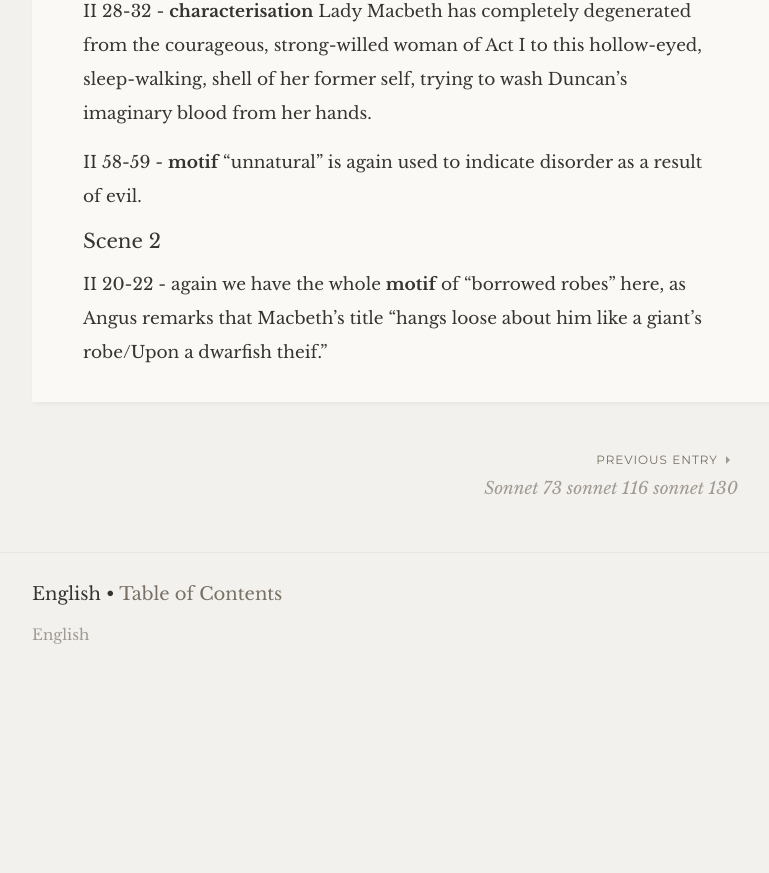
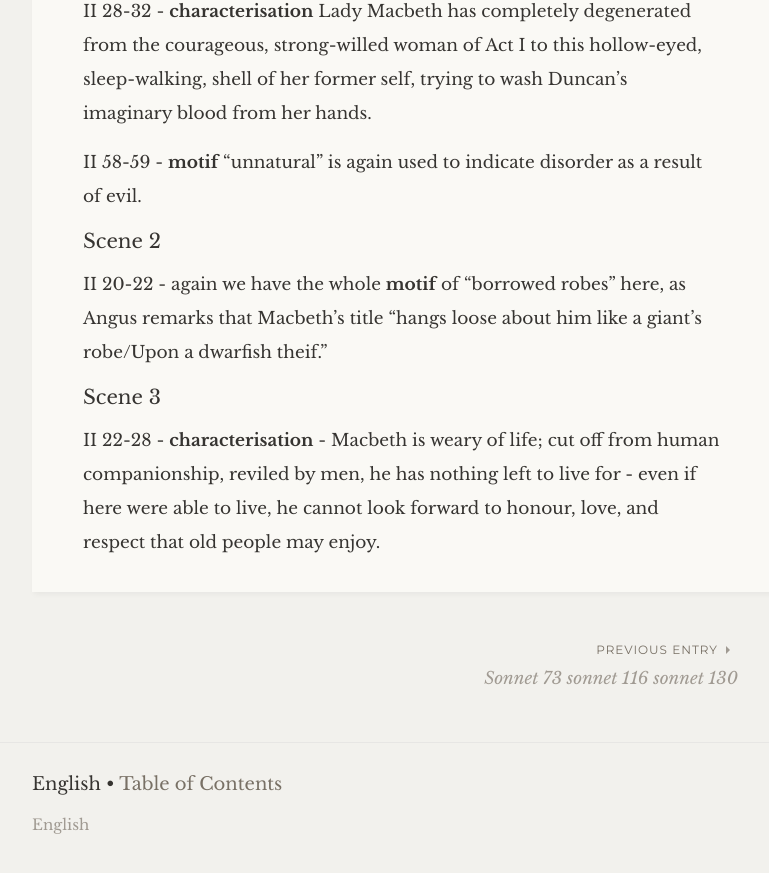
Before and after one commit to EthenStrine/English, a Jekyll site: the page built from _posts/2018-11-5-Macbeth.md, in a window 1280 px wide and 900 px high, scrolled down 5200 px. Shown: the top 873 px of the window, without its empty margins (238-1007 px from the left). Built offline with Jekyll 4.4.1, drawn with Linux system fonts in a browser that asks for light colours; some web fonts are replaced; our own code applies the rules of GitHub Pages for plain Markdown files; before the commit the page ends 5910 px from its top, so only the background shows below that.

Commit message:
Update _posts/2018-11-5-Macbeth.md

```diff
--- a/_posts/2018-11-5-Macbeth.md
+++ b/_posts/2018-11-5-Macbeth.md
@@ -123,3 +123,7 @@ II 58-59 - **motif** "unnatural" is again used to indicate disorder as a result
 ### Scene 2
 
 II 20-22 - again we have the whole __motif__ of "borrowed robes" here, as Angus remarks that Macbeth's title "hangs loose about him like a giant's robe/Upon a dwarfish theif."
+
+### Scene 3
+
+II 22-28 - **characterisation** - Macbeth is weary of life; cut off from human companionship, reviled by men, he has nothing left to live for - even if here were able to live, he cannot look forward to honour, love, and respect that old people may enjoy.
```
